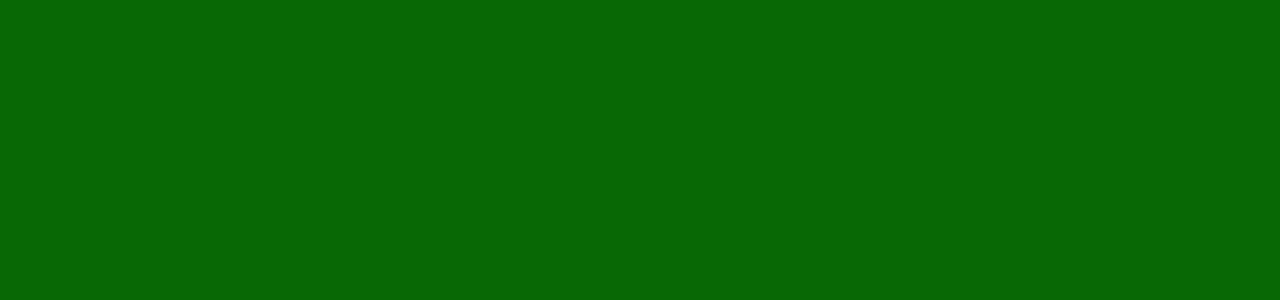
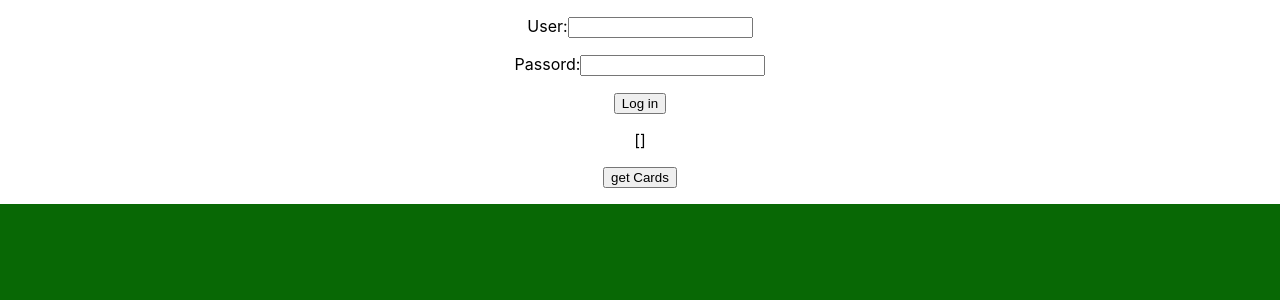
Before and after one commit to propri/doko, a React (Create React App) app: page / in a window 1280 px wide. Shown: the top 300 px of the page. Built offline with nearby package versions, Linux system fonts and the light colour scheme; no server answers.

Commit message:
POC Login + Session Handling

```diff
--- a/src/App.tsx
+++ b/src/App.tsx
@@ -1,4 +1,4 @@
-import React, { useState, useEffect } from 'react'
+import React, { useState } from 'react'
 import './App.css'
 //import Cards, { shuffle } from '../common/cards'
 //import { CardBack, CardFront } from './Cards'
@@ -6,8 +6,12 @@ import './App.css'
 function App() {
   //const [myCards, setMyCards] = useState(shuffle(Cards))
   //const [cardNumbers, setCardNumbers] = useState(12)
-  const [data, setData] = useState("")
   //const offsetBase = cardNumbers / 3
+  //
+  const [username, setUsername] = useState('')
+  const [password, setPassword] = useState('')
+  const [result, setResult] = useState('')
+  const [cards, setCards] = useState([])
 
   //const playerActive = myCards.slice(0, 12)
   //const playerLeft = myCards.slice(12, 24)
@@ -21,16 +25,60 @@ function App() {
   //setCardNumbers((ov) => ov -= 1)
   //}
 
-  useEffect(() => {
-    fetch("/api")
+  const handleLogin = (ev: any) => {
+    ev.preventDefault()
+    fetch('/login', {
+      method: 'POST',
+      headers: {
+        'Content-Type': 'application/json',
+      },
+      body: JSON.stringify({
+        username,
+        password,
+      }),
+    })
       .then((res) => res.json())
-      .then((dt) => setData(dt.message))
-  }, [])
+      .then((dt) => setResult(dt.message))
+  }
 
-  console.log(data)
+  const getCards = (ev: any) => {
+    ev.preventDefault()
+
+    fetch('/my-cards')
+      .then((res) => res.json())
+      .then((crds) => setCards(crds))
+  }
 
   return (
     <div className="App">
+      <div>
+        <form onSubmit={handleLogin}>
+          <p>
+            User:
+            <input
+              type="text"
+              value={username}
+              onChange={(ev) => setUsername(ev.target.value)}
+            />
+          </p>
+          <p>
+            Passord:
+            <input
+              type="password"
+              value={password}
+              onChange={(ev) => setPassword(ev.target.value)}
+            />
+          </p>
+          <p>
+            <button type="submit">Log in</button>
+          </p>
+          <p>{result}</p>
+          <p>{JSON.stringify(cards)}</p>
+          <p>
+            <button onClick={getCards}>get Cards</button>
+          </p>
+        </form>
+      </div>
       <div className="PlayingSurface">
         <div className="player ActivePlayer">
           {
```
Also changed, not shown: 1 other file (tests, documents, lock files or other folders). Lines whose indentation alone changed are shown as unchanged.
